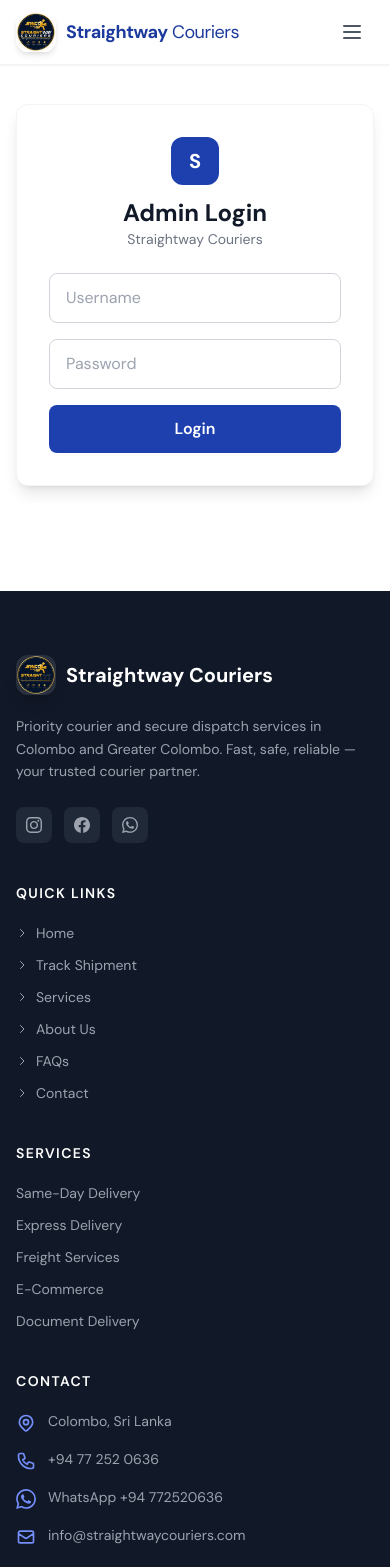
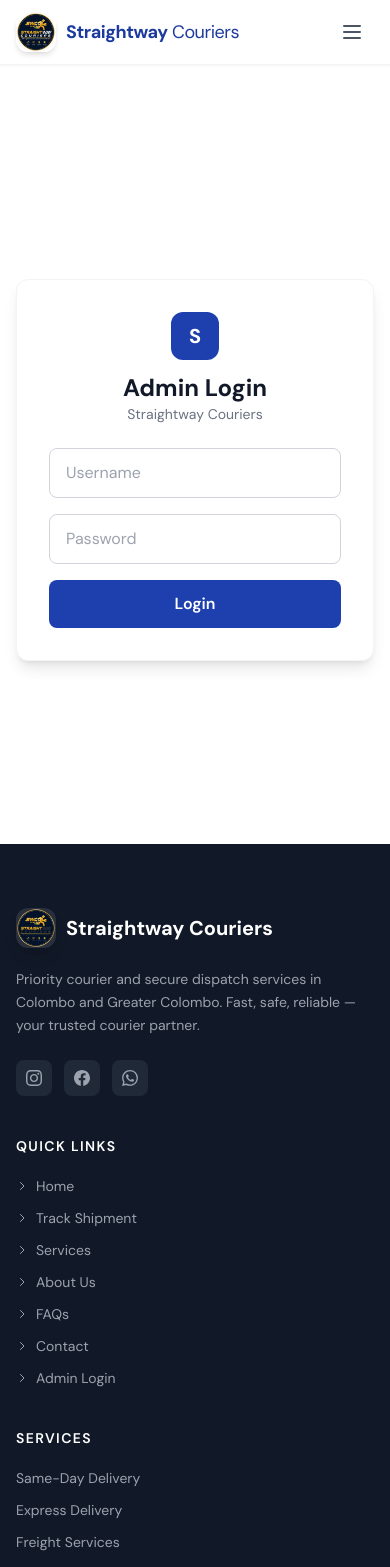
Before and after one commit to Ashfaq-network/straightway-courier, a React (Vite) app in the folder client/: page /admin in a window 390 px wide. Shown: the top 1567 px of the page. Built offline with nearby package versions, Linux system fonts and the light colour scheme; the HTML template or start-up script is replaced by a standard one.

Commit message:
Fix admin/staff login page mobile layout, add admin link in footer

```diff
--- a/client/src/components/Footer.jsx
+++ b/client/src/components/Footer.jsx
@@ -44,6 +44,7 @@
                 { to: '/about', label: 'About Us' },
                 { to: '/faqs', label: 'FAQs' },
                 { to: '/contact', label: 'Contact' },
+                { to: '/admin', label: 'Admin Login' },
               ].map(link => (
                 <Link key={link.to} to={link.to}
                   className="text-gray-400 hover:text-white transition-colors text-sm flex items-center gap-2">
--- a/client/src/pages/admin/Login.jsx
+++ b/client/src/pages/admin/Login.jsx
@@ -44,7 +44,7 @@
   };
 
   return (
-    <div className="min-h-[70vh] flex items-center justify-center px-4">
+    <div className="min-h-screen flex items-center justify-center px-4 pt-24">
       <div className="w-full max-w-md">
         <div className="bg-white rounded-xl shadow-lg border border-gray-100 p-8">
           <div className="text-center mb-6">
--- a/client/src/pages/staff/Login.jsx
+++ b/client/src/pages/staff/Login.jsx
@@ -44,7 +44,7 @@
   };
 
   return (
-    <div className="min-h-[70vh] flex items-center justify-center px-4">
+    <div className="min-h-screen flex items-center justify-center px-4 pt-24">
       <div className="w-full max-w-md">
         <div className="bg-white rounded-xl shadow-lg border border-gray-100 p-8">
           <div className="text-center mb-6">
```
